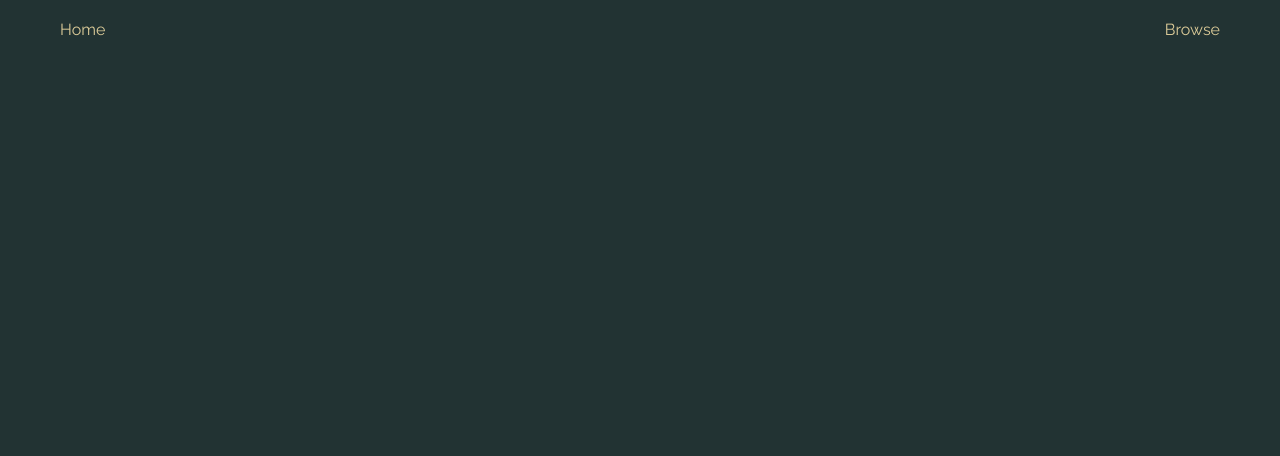
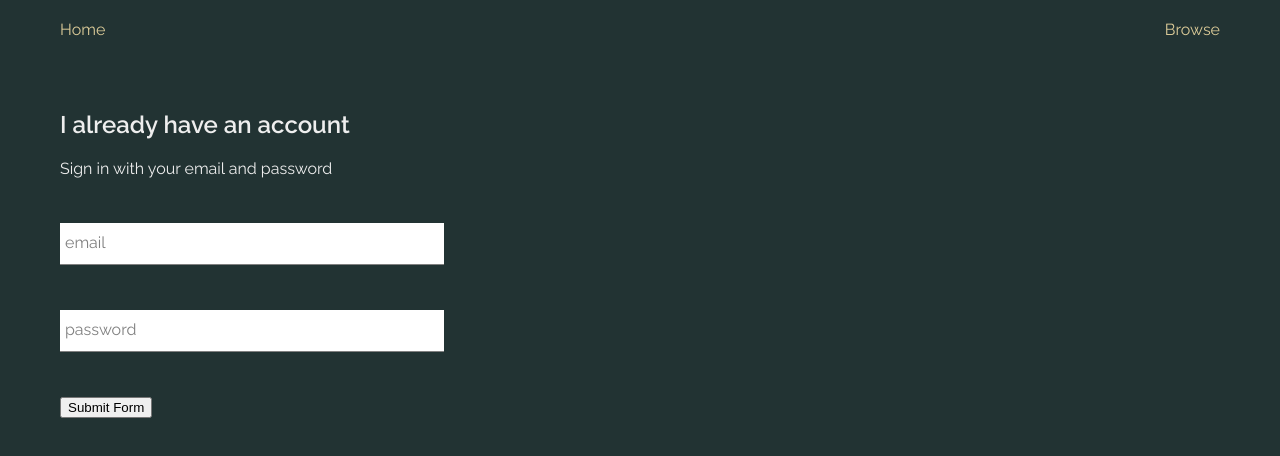
Before and after one commit to anthdclz/ghost-view, a React (Create React App) app: page /sign-in in a window 1280 px wide. Shown: the top 456 px of the page. Built offline with nearby package versions, Linux system fonts and the light colour scheme.

Commit message:
Sign In and Form Input components

```diff
--- a/src/App.js
+++ b/src/App.js
@@ -3,6 +3,7 @@ import Header from './components/header/header.component';
 import HomePage from './pages/home-page/home-page.component';
 import GalleryPage from './pages/gallery-page/gallery-page.component';
 import ItemPage from './pages/item-page/item-page.component';
+import SignInSignUpPage from './pages/sign-in-sign-up/sign-in-sign-up.component';
 
 import { Route, Switch } from 'react-router-dom';
 
@@ -29,6 +30,7 @@ class App extends React.Component {
           <Route path='/gallery/details' component={ItemPage} />
           <Route path='/browse' component={BrowsePage} />
           <Route path='/trey' component={TreyPage} />
+          <Route path='/sign-in' component={SignInSignUpPage} />
         </Switch>
       </div>
     );
--- /dev/null
+++ b/src/components/form-input/form-input.component.jsx
@@ -0,0 +1,16 @@
+import React from 'react';
+import './form-input.styles.scss';
+
+const FormInputComponent = ({ handleChange, label, ...otherProps }) => (
+    <div className="group">
+        <input className='form-input' onChange={handleChange} {...otherProps} />
+        {
+            label ?
+            (
+                <label className={`${otherProps.value.length ? 'shrink' : ''} form-input-label`} >{label}</label>
+            ): null
+        }
+    </div>
+);
+
+export default FormInputComponent;
--- /dev/null
+++ b/src/components/form-input/form-input.styles.scss
@@ -0,0 +1,54 @@
+$sub-color: grey;
+$main-color: #eda;
+
+@mixin shrinkLabel {
+  top: -25px;
+  font-size: 15px;
+  color: $main-color;
+}
+
+.group {
+  position: relative;
+  margin: 45px 0;
+
+  .form-input {
+    background: none;
+    background-color: white;
+    color: $sub-color;
+    font-size: 18px;
+    padding: 10px 10px 10px 5px;
+    display: block;
+    width: 100%;
+    border: none;
+    border-radius: 0;
+    border-bottom: 1px solid $sub-color;
+    margin: 25px 0;
+
+    &:focus {
+      outline: none;
+    }
+
+    &:focus ~ .form-input-label {
+      @include shrinkLabel();
+    }
+  }
+
+  input[type='password'] {
+    letter-spacing: 0.3em;
+  }
+
+  .form-input-label {
+    color: $sub-color;
+    font-size: 16px;
+    font-weight: normal;
+    position: absolute;
+    pointer-events: none;
+    left: 5px;
+    top: 10px;
+    transition: 300ms ease all;
+
+    &.shrink {
+      @include shrinkLabel();
+    }
+  }
+}
--- /dev/null
+++ b/src/components/sign-in/sign-in.component.jsx
@@ -0,0 +1,38 @@
+import React from 'react';
+import FormInputComponent from '../form-input/form-input.component';
+
+import './sign-in.styles.scss';
+
+class SignInComponent extends React.Component {
+    constructor(props){
+        super(props);
+        this.state = {
+            email: '',
+            password: ''
+        }
+    }
+    handleSubmit = (e) => {
+        e.preventDefault();
+    }
+    handleChange = e => {
+        const {value, name } = e.target;
+
+        this.setState({ [name]: value});
+    }
+    render(){
+        return(
+            <div className='sign-in'>
+                <h2>I already have an account</h2>
+                <span>Sign in with your email and password</span>
+
+                <form onSubmit={this.handleSubmit}>
+                    <FormInputComponent name='email' type='email' label='email' value={this.state.email} handleChange={this.handleChange} required />
+                    <FormInputComponent name='password' type='password' label='password' value={this.state.password} handleChange={this.handleChange} required />
+                    <input type='submit' value='Submit Form' />
+                </form>
+            </div>
+        );
+    }
+};
+
+export default SignInComponent;
--- /dev/null
+++ b/src/components/sign-in/sign-in.styles.scss
@@ -0,0 +1,3 @@
+.sign-in{
+    width: 30vw;
+}
--- a/src/components/tabs/tabs.component.jsx
+++ b/src/components/tabs/tabs.component.jsx
@@ -100,7 +100,6 @@ class TabsComponent extends React.Component {
     handleClick = (url, e) => {
         e.preventDefault();
         const { history } = this.props;
-        const { isSummary } = this.state;
         history.push(url);
         if(history.location.pathname.includes('summary')){
             this.setState({ isSummary: true });
--- /dev/null
+++ b/src/pages/sign-in-sign-up/sign-in-sign-up.component.jsx
@@ -0,0 +1,13 @@
+import React from 'react';
+import SignInComponent from '../../components/sign-in/sign-in.component';
+
+import './sign-in-sign-up.styles.scss';
+
+
+const SignInSignUpPage = () => (
+    <div className='page'>
+        <SignInComponent />
+    </div>
+);
+
+export default SignInSignUpPage;
```
Also changed, not shown: src/pages/sign-in-sign-up/sign-in-sign-up.styles.scss (added).
